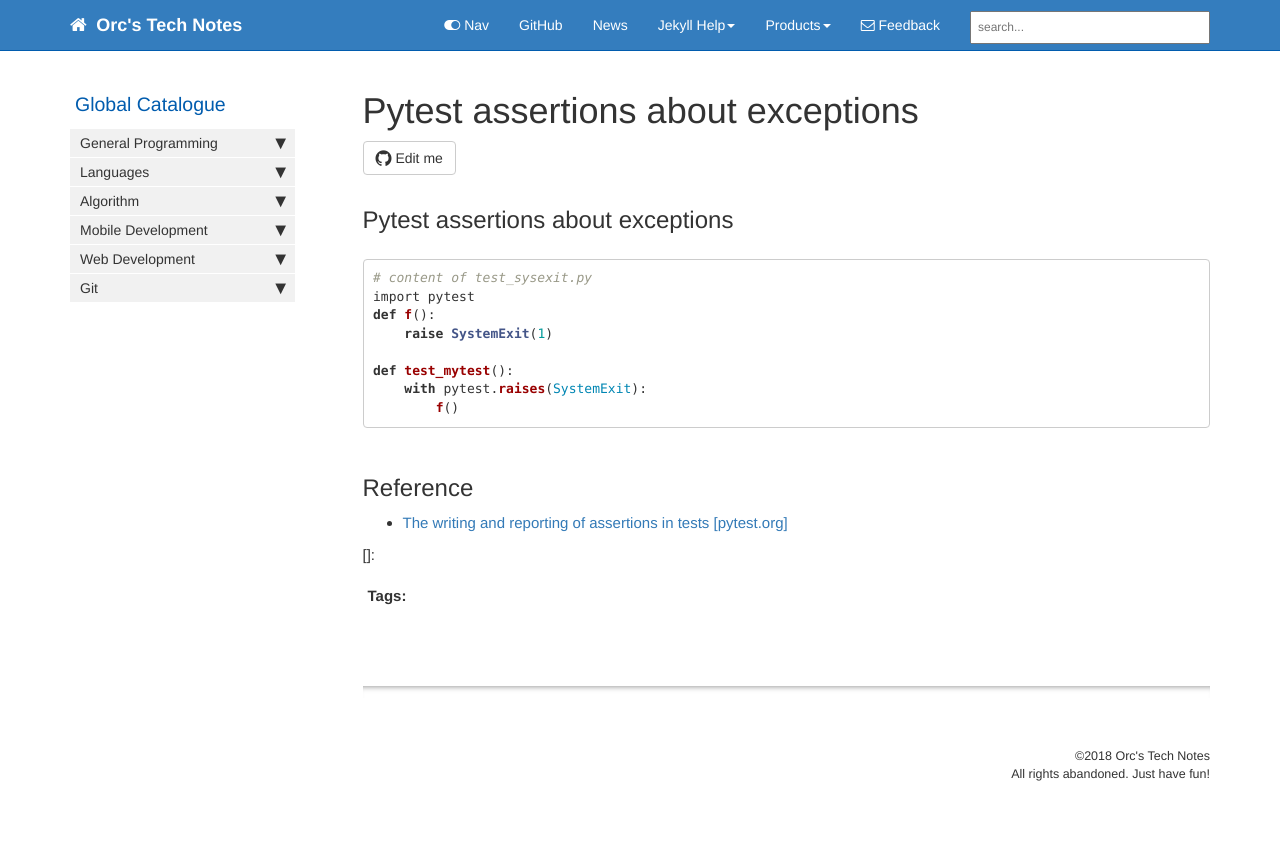
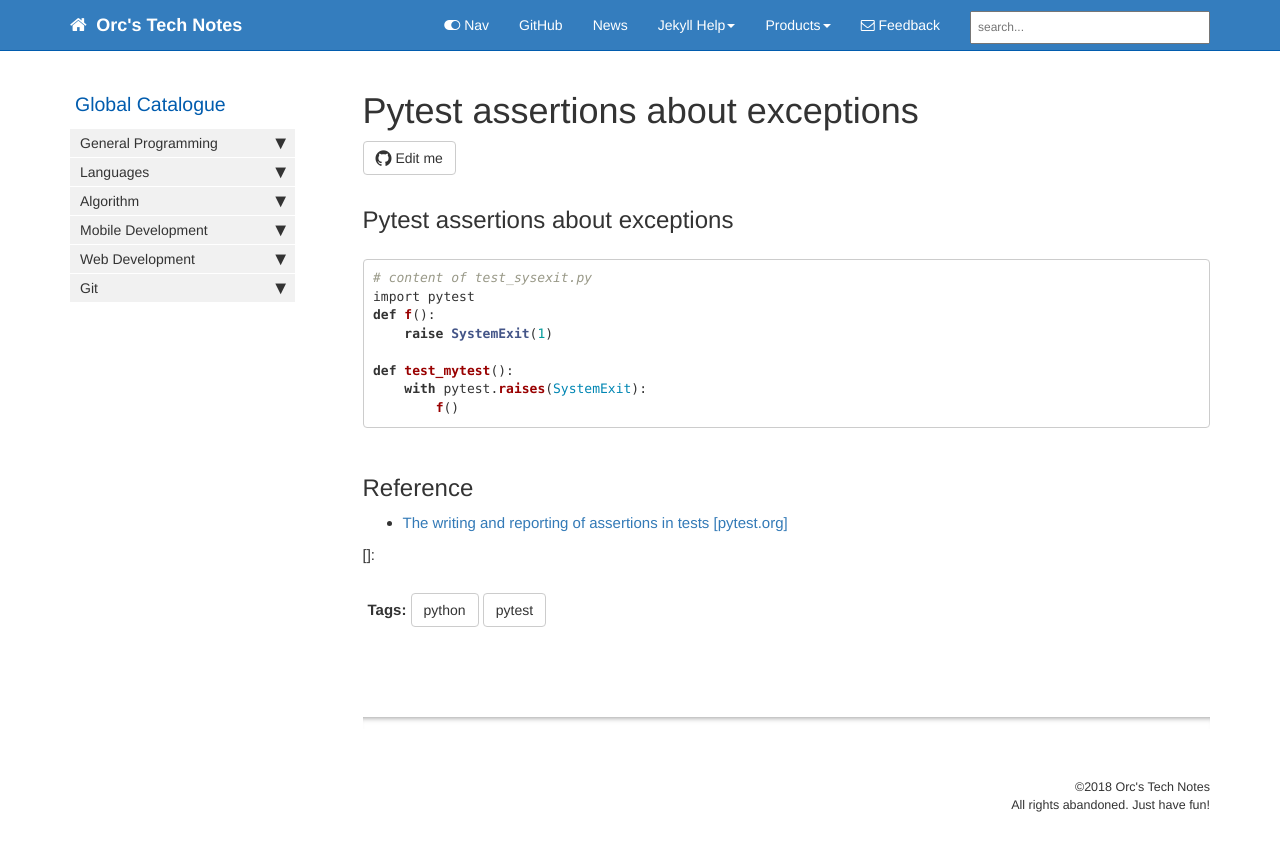
Before and after one commit to HungryOrc/hungryorc.github.io, a Jekyll site: the page built from pages/python/pytest_assertion_exception.md, in a window 1280 px wide. Shown: the top 851 px of the page. Built offline with Jekyll 4.4.1, drawn with Linux system fonts in a browser that asks for light colours; nearby versions of some CDN libraries; comment, search, counter and statistics services are not loaded.

Commit message:
Update tags.yml

```diff
--- a/_data/tags.yml
+++ b/_data/tags.yml
@@ -18,6 +18,8 @@ allowed-tags:
   - web
   - mobile
   - java
+  - python
+  - pytest
   - c++
   - javascript
   - nodejs
```
